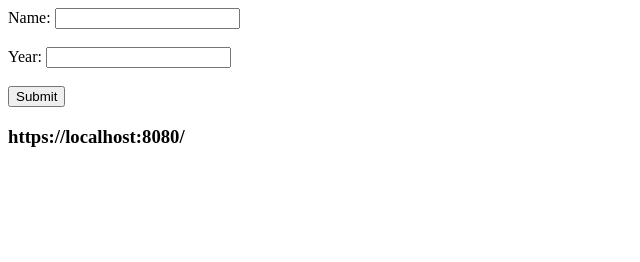
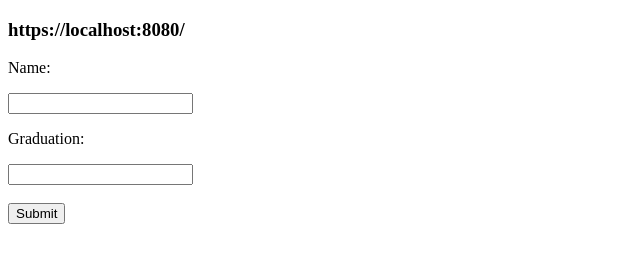
Before and after one commit to acciojob/sharable-urls-nvnKr09, a website: page main.html in a window 1280 px wide. Shown: the whole page, without its empty margins (0-640 px from the left). Drawn offline with Linux system fonts and the light colour scheme.

Commit message:
created a submission

```diff
--- a/main.html
+++ b/main.html
@@ -1,17 +1,15 @@
 <!DOCTYPE html>
 <html>
   <body>
+	  <h3 id="url">https://localhost:8080/</h3>
+    <p>Name: </p>
+    <input id="name" name="name" />
+    <p>Graduation: </p>
+    <input id="year" name="year" type="number" />
+    <br />
+    <br />
+    <button type="submit" id="button">Submit</button>
     <script type="text/javascript" src="./script.js">
 </script>
   </body>
-	<form id="myForm">
-        <label for="name">Name:</label>
-        <input type="text" id="name" name="name">
-        <br><br>
-        <label for="year">Year:</label>
-        <input type="number" id="year" name="year">
-        <br><br>
-        <button type="submit" id="button">Submit</button>
-    </form>
-    <h3 id="url">https://localhost:8080/</h3>
 </html>
```
